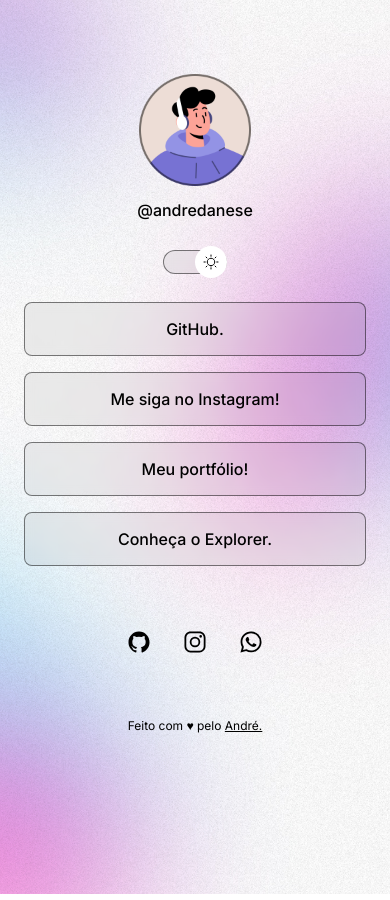
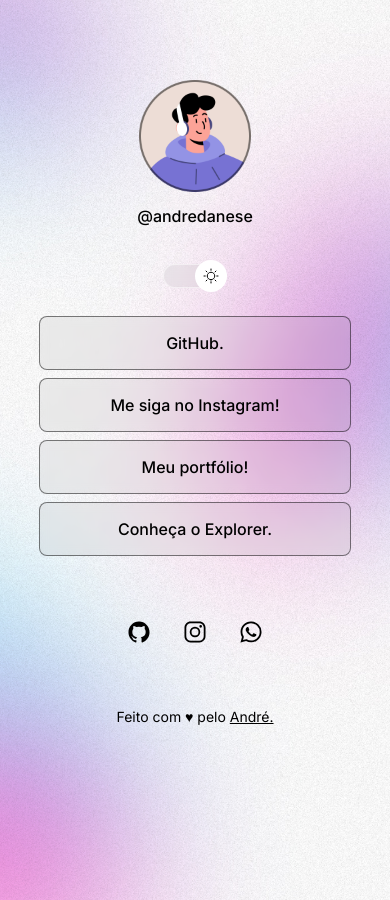
Before and after one commit to andredanese/ProjetoDev, a plain HTML site: page index.html in a window 390 px wide. Both pictures are taken after a click on the element 195 px from the left and 261 px from the top of the page. Drawn offline with nearby package versions, Linux system fonts and the light colour scheme.

```diff
--- a/style.css
+++ b/style.css
@@ -1,55 +1,48 @@
 *{
-  margin: 0;
+  margin: 0px;
   padding: 0;
   box-sizing: border-box;
 }
 
-:root{
+:root {
   --text-color: white;
   --bg-url: url(./assets/bg-mobile.jpg);
   --stroke-color: rgba(255, 255, 255, 0.5);
-  --surface-color: rgba(255, 255, 255, 0.05);
+  --surface-color:  rgba(255, 255, 255, 0.05);
   --surface-color-hover: rgba(0, 0, 0, 0.02);
-  --highlight-color: rgba(255, 255, 255, 0.2);
+  --highlight-color: rgba(255, 255, 255, 0.20);
   --switch-bg-url: url(./assets/moon-stars.svg);
+
 }
 
 .light {
-  --text-color:  black;
+  --text-color: black;
    --bg-url: url(./assets/bg-mobile-light.jpg);
    --stroke-color: rgba(0, 0, 0, 0.5);
-  --surface-color: rgba(0, 0, 0, 0.05);
-  --surface-color-hover: rgba(0, 0, 0, 0.02);
-  --highlight-color: rgba(0, 0, 0, 0.1);
+   --surface-color:  rgba(0, 0, 0, 0.05);
+   --surface-color-hover: rgba(0,  0,  0,  0.02);
+   --highlight-color:  rgba(0, 0, 0, 0.1);
     --switch-bg-url: url(./assets/sun.svg);
 }
 
-
 body {
-  /*
-  background-image: url(./assets/bg-mobile.jpg);
-  background-repeat: no-repeat;
-  background-position: top center;
-  background-size: cover;
-  */
-
-  /*background image repeat position size/cover */
   background: var(--bg-url) no-repeat top center/cover;
   height: 100vh;
+
 }
 
 body * {
   font-family: 'Inter', sans-serif;
-  color: var(--text-color);
+    color: var(--text-color)
 }
 
 #container {
-  width: 100%;
-  max-width: 588px;
-  margin: 50px auto 0px;
+  width: 360px;
+  margin: 56px auto 0px;
   padding: 0 24px;
 }
 
+/*profile*/
 #profile {
   text-align: center;
   padding: 24px;
@@ -62,8 +55,9 @@ body * {
 #profile p {
   font-weight: 500;
   line-height: 24px;
-   margin-top: 8px;
+  margin: 8px;
 }
+/* switch */
 
 #switch {
   position: relative;
@@ -72,7 +66,7 @@ body * {
   margin: 4px auto;
 }
 
-#switch button {
+#switch button{
   width: 32px;
   height: 32px;
   background: white var(--switch-bg-url) no-repeat center;
@@ -84,38 +78,43 @@ body * {
   left: 0;
   z-index: 1;
   transform: translateY(-50%);
+
+  animation: slide-back 0.2s;
 }
 
-.light #switch button {
-  right: 0;
-  left: initial;
+.light #switch button{
+  animation: slide-in 0.2s forwards;
 }
 
-#switch span {
+#switch button:hover {
+  outline: 8px solid var(--highlight-color);
+}
+
+#switch span{
   display: block;
   width: 64px;
   height: 24px;
   background: var(--surface-color);
-  border: 1px solid var(--stroke-color);
+  border: 1px solid rgba(255, 255, 255, 0.5);
   backdrop-filter: blur(4px);
-  -webkit-backdrop-filter: blur(4px);
+  -webkit-backdrop-filter: blure(4px);
   border-radius: 9999px;
 }
 
-/* links */
+/* links-lista*/
 ul {
    list-style: none;
 
    display: flex;
    flex-direction: column;
-   gap: 16px;
+   gap: 8px;
 
    padding: 24px 0;
 }
 
-ul li a {
+ul li a{
+  align-items: center;
   display: flex;
-   align-items: center;
   justify-content: center;
 
   padding: 16px 24px;
@@ -131,15 +130,13 @@ ul li a {
   font-weight: 500;
 
   transition: background 0.2s;
+
 }
 
-/*pseudo-seletor */
 ul li a:hover {
   background: var(--surface-color-hover);
     border: 1.5px solid var(--text-color);
 }
-
-/* social-links */
 
 #social-links {
   display: flex;
@@ -147,7 +144,6 @@ ul li a:hover {
 
 
   padding: 24px 0;
-
   font-size: 24px;
 }
 
@@ -157,22 +153,24 @@ ul li a:hover {
    justify-content: center;
    padding: 16px;
 
-  transition: background 0.2s;
+   transition: background .2s;
    border-radius: 50%;
+
   }
 
+
+
   #social-links a:hover {
-  background: var(--highlight-color);
+    background: var(--highlight-color)
 }
 
     footer {
     padding: 24px 0;
     text-align: center;
-  font-size: 12px;
+    font-size: 14px;
 
 }
-
-/*media queries */
+/* media queries */
 @media (min-width: 700px) {
   :root {
     --bg-url: url(./assets/bg-desktop.jpg);
@@ -182,3 +180,22 @@ footer {
     --bg-url: url(./assets/bg-desktop-light.jpg);
   }
 }
+
+/* animation */
+@keyframes slide-in {
+  from {
+    left: 0;
+  }
+  to {
+    left: 50%;
+  }
+}
+
+@keyframes slide-back {
+  from {
+    left: 50%;
+  }
+  to {
+    left: 0;
+  }
+}
```
Lines whose indentation alone changed are shown as unchanged.
